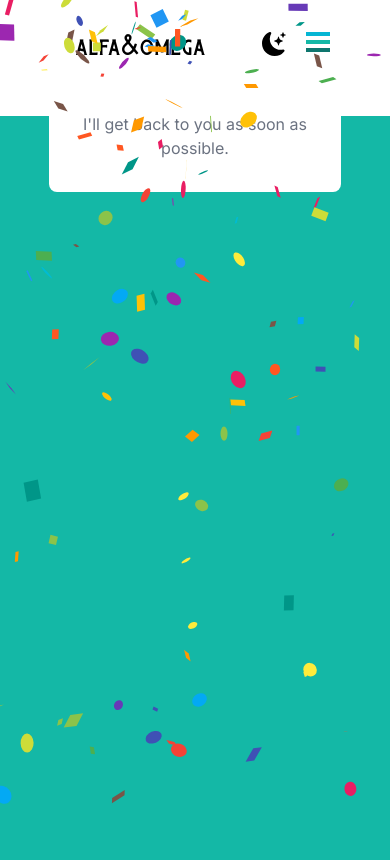
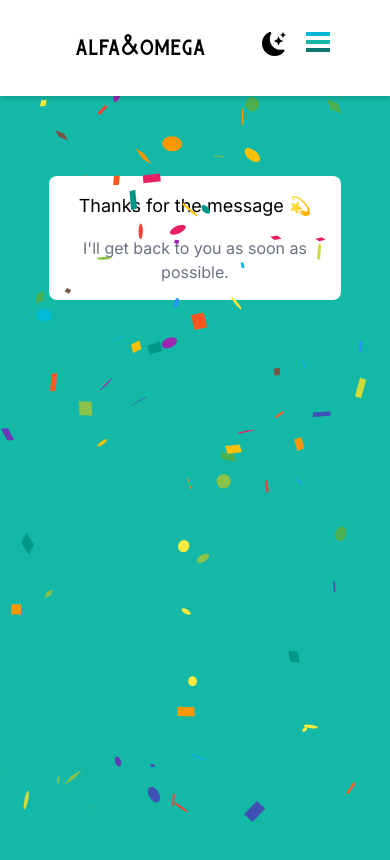
Before and after one commit to oovillagran/portfolio, a Next.js app: page /success in a window 390 px wide. Shown: the top 860 px of the page. Built offline with nearby package versions, Linux system fonts and the light colour scheme.

Commit message:
Add navbar styles

```diff
--- a/app/components/Form.js
+++ b/app/components/Form.js
@@ -52,10 +52,10 @@ export default function Form() {
 
   return (
     <m.div
-      initial={{opacity: 0}}
-      animate={{opacity: 1}}
-      exit={{opacity: 0}}
-      className='absolute w-full'
+      // initial={{opacity: 0}}
+      // animate={{opacity: 1}}
+      // exit={{opacity: 0}}
+      // className='absolute w-full'
     >
       <section id='contact' className='h-screen flex items-center justify-center bg-gradient-to-r from-cyan-500 to-teal-500'>
         <form
@@ -141,7 +141,7 @@ export default function Form() {
               </div>
             </div>
             <div className='flex-1 relative'>
-              <Image src='/form.png' alt="contact-image" fill className='object-cover rounded-lg' />
+              <Image src='/form.png' alt="contact-image" fill className='object-cover rounded-se-lg' />
             </div>
           </form>
         </section>
--- a/app/components/Navbar.js
+++ b/app/components/Navbar.js
@@ -17,10 +17,10 @@ export default function Navbar() {
   }
 
   return (
-    <div className={`sticky-navbar bg-white z-100000 w-full px-10 ${darkMode ? 'dark' : ''}`}>
+    <div className={`sticky-navbar border-b-0 shadow-md bg-white z-50 w-full px-10 ${darkMode ? 'dark' : ''}`}>
       {/* ... (Head and other content) */}
       <header className="bg-white dark:bg-gray-900 w-full">
-        <nav className="py-5 mb-5 flex-row justify-between">
+        <nav className="py-5 flex-row justify-between">
           <div className='justify-between w-full mx-auto md:items-center md:flex md:px-0'>
             <div className='md:flex items-center w-full'>
               <div className='flex justify-between py-3 md:py-5 md:w-full'>
--- a/app/page.js
+++ b/app/page.js
@@ -21,11 +21,11 @@ export default function Home() {
         <link rel="icon" href="/favicon.ico" />
       </Head>
 
-      <main className='bg-white px-5 md:px-10 dark:bg-gray-900'>
+      <main className='bg-white dark:bg-gray-900'>
         <section id='home' className="min-h-screen">
           <Navbar />
           <div className="text-center p-10 py-15">
-            <h2 className='text-5xl py-20 my-10 text-teal-600 font-bold md:text-6xl'>
+            <h2 className='text-5xl pt-20 my-10 text-teal-600 font-bold md:text-6xl'>
               Hi, I&apos;m Oscar
             </h2>
             <h3 className='text-2xl py-2 font-bold mb-4 md:text-3xl dark:text-gray-200'>
--- a/app/success/page.js
+++ b/app/success/page.js
@@ -28,8 +28,8 @@ export default function Success() {
     >
       <div className={darkMode ? "dark" : ""}>
         <Navbar />
-        <div className="bg-white justify-center m-auto rounded-lg w-3/4 font-latoRegular text-center p-8">
-          <h1 className="text-2xl pb-4 font-latoBold dark:text-teal-500">
+        <div className="bg-white my-44 justify-center m-auto rounded-lg w-3/4 font-latoRegular text-center p-4">
+          <h1 className="text-lg md:text-2xl pb-4 font-latoBold dark:text-teal-500">
             Thanks for the message 💫
           </h1>
           <p className="text-md text-gray-500 dark:text-gray-200">
```
